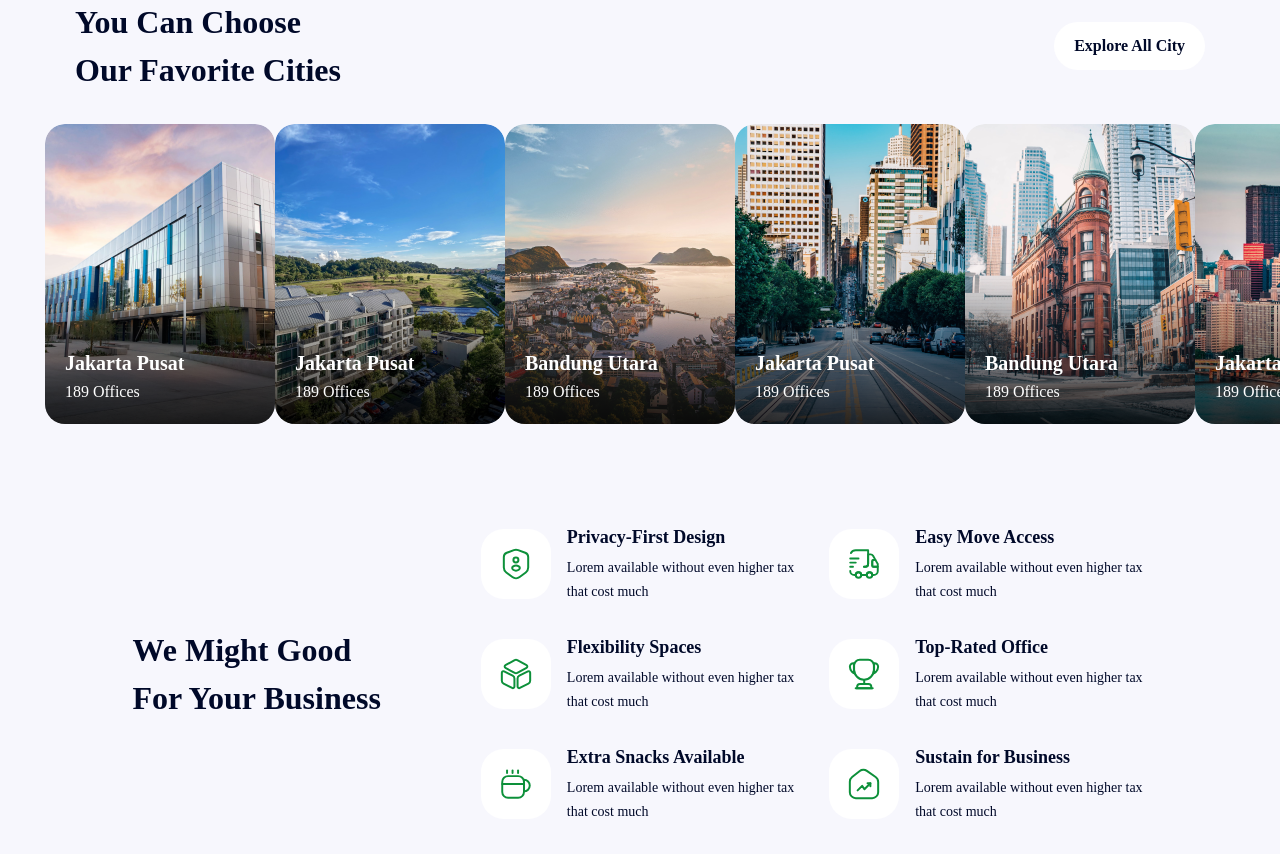
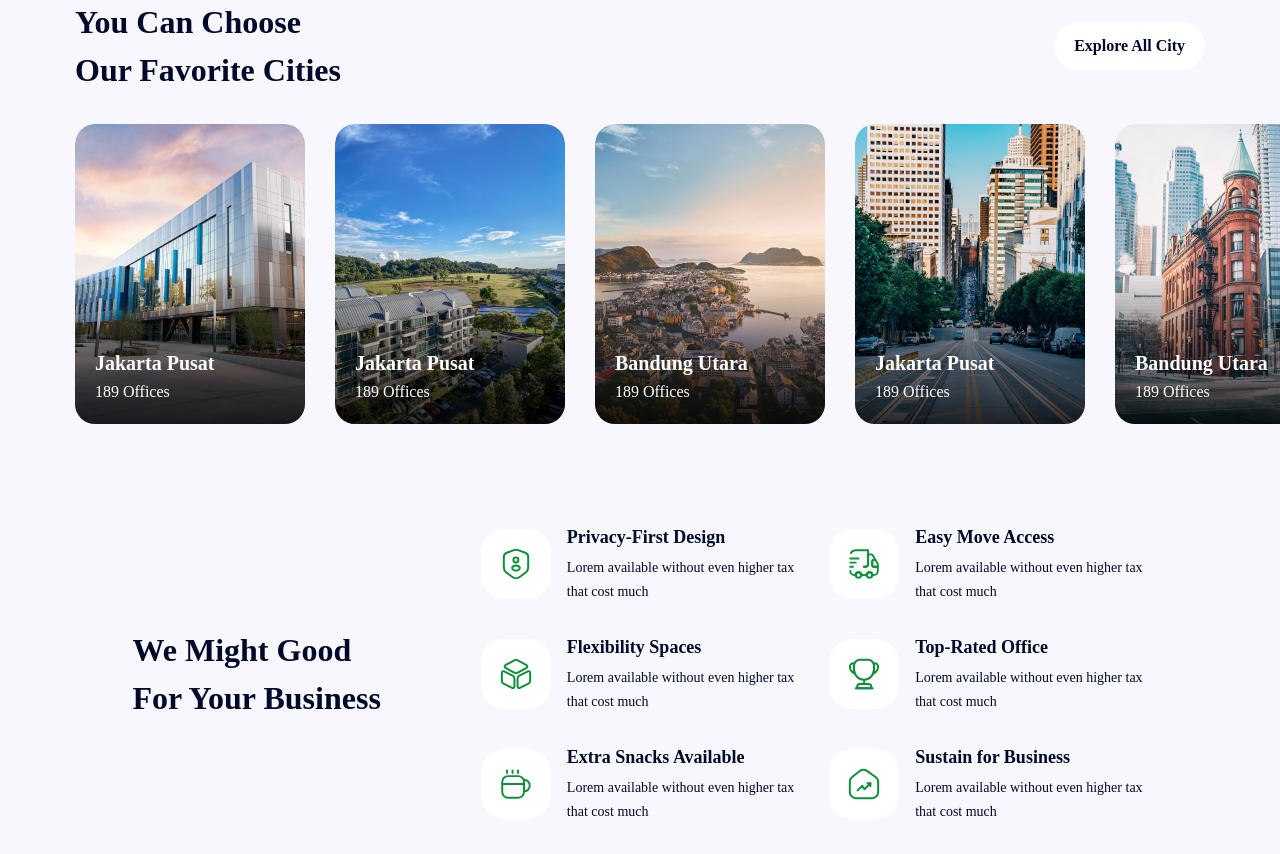
Before and after one commit to bintangnugrahaa/rent-office, a React (Vite) app in the folder frontend/: page / in a window 1280 px wide. Shown: the part 1180-2034 px from the top of the page. Built offline with nearby package versions, Linux system fonts and the light colour scheme.

Commit message:
refactor: city slider component to use Swiper for better responsiveness and smooth navigation

```diff
--- a/frontend/src/pages/Browse.tsx
+++ b/frontend/src/pages/Browse.tsx
@@ -1,3 +1,5 @@
+import { Swiper, SwiperSlide } from "swiper/react";
+
 export default function Browse() {
   return (
     <>
@@ -113,7 +115,10 @@ export default function Browse() {
               alt="clients logo"
             />
             <img src="/assets/images/logos/Facebook 7.svg" alt="clients logo" />
-            <img src="/assets/images/logos/Microsoft 6.svg" alt="clients logo" />
+            <img
+              src="/assets/images/logos/Microsoft 6.svg"
+              alt="clients logo"
+            />
           </div>
           <div className="flex justify-center gap-[50px]">
             <div className="flex flex-col gap-[2px] text-center">
@@ -164,7 +169,14 @@ export default function Browse() {
         </div>
         <div className="swiper w-full">
           <div className="swiper-wrapper">
-            <div className="swiper-slide !w-fit first-of-type:pl-[calc((100%-1130px-60px)/2)] last-of-type:pr-[calc((100%-1130px-60px)/2)]">
+            <Swiper
+              direction="horizontal"
+              spaceBetween={30}
+              slidesPerView="auto"
+              slidesOffsetAfter={30}
+              slidesOffsetBefore={30}
+            >
+              <SwiperSlide className="!w-fit first-of-type:pl-[calc((100%-1130px-60px)/2)] last-of-type:pr-[calc((100%-1130px-60px)/2)]">
                 <a href="city-details.html" className="card">
                   <div className="relative flex shrink-0 w-[230px] h-[300px] rounded-[20px] overflow-hidden">
                     <div className="relative flex flex-col justify-end w-full h-full p-5 gap-[2px] bg-[linear-gradient(180deg,_rgba(0,0,0,0)_49.87%,_rgba(0,0,0,0.8)_100%)] z-10">
@@ -180,8 +192,8 @@ export default function Browse() {
                     />
                   </div>
                 </a>
-            </div>
-            <div className="swiper-slide !w-fit first-of-type:pl-[calc((100%-1130px-60px)/2)] last-of-type:pr-[calc((100%-1130px-60px)/2)]">
+              </SwiperSlide>
+              <SwiperSlide className="!w-fit first-of-type:pl-[calc((100%-1130px-60px)/2)] last-of-type:pr-[calc((100%-1130px-60px)/2)]">
                 <a href="city-details.html" className="card">
                   <div className="relative flex shrink-0 w-[230px] h-[300px] rounded-[20px] overflow-hidden">
                     <div className="relative flex flex-col justify-end w-full h-full p-5 gap-[2px] bg-[linear-gradient(180deg,_rgba(0,0,0,0)_49.87%,_rgba(0,0,0,0.8)_100%)] z-10">
@@ -197,8 +209,8 @@ export default function Browse() {
                     />
                   </div>
                 </a>
-            </div>
-            <div className="swiper-slide !w-fit first-of-type:pl-[calc((100%-1130px-60px)/2)] last-of-type:pr-[calc((100%-1130px-60px)/2)]">
+              </SwiperSlide>
+              <SwiperSlide className="!w-fit first-of-type:pl-[calc((100%-1130px-60px)/2)] last-of-type:pr-[calc((100%-1130px-60px)/2)]">
                 <a href="city-details.html" className="card">
                   <div className="relative flex shrink-0 w-[230px] h-[300px] rounded-[20px] overflow-hidden">
                     <div className="relative flex flex-col justify-end w-full h-full p-5 gap-[2px] bg-[linear-gradient(180deg,_rgba(0,0,0,0)_49.87%,_rgba(0,0,0,0.8)_100%)] z-10">
@@ -214,8 +226,8 @@ export default function Browse() {
                     />
                   </div>
                 </a>
-            </div>
-            <div className="swiper-slide !w-fit first-of-type:pl-[calc((100%-1130px-60px)/2)] last-of-type:pr-[calc((100%-1130px-60px)/2)]">
+              </SwiperSlide>
+              <SwiperSlide className="!w-fit first-of-type:pl-[calc((100%-1130px-60px)/2)] last-of-type:pr-[calc((100%-1130px-60px)/2)]">
                 <a href="city-details.html" className="card">
                   <div className="relative flex shrink-0 w-[230px] h-[300px] rounded-[20px] overflow-hidden">
                     <div className="relative flex flex-col justify-end w-full h-full p-5 gap-[2px] bg-[linear-gradient(180deg,_rgba(0,0,0,0)_49.87%,_rgba(0,0,0,0.8)_100%)] z-10">
@@ -231,8 +243,8 @@ export default function Browse() {
                     />
                   </div>
                 </a>
-            </div>
-            <div className="swiper-slide !w-fit first-of-type:pl-[calc((100%-1130px-60px)/2)] last-of-type:pr-[calc((100%-1130px-60px)/2)]">
+              </SwiperSlide>
+              <SwiperSlide className="!w-fit first-of-type:pl-[calc((100%-1130px-60px)/2)] last-of-type:pr-[calc((100%-1130px-60px)/2)]">
                 <a href="city-details.html" className="card">
                   <div className="relative flex shrink-0 w-[230px] h-[300px] rounded-[20px] overflow-hidden">
                     <div className="relative flex flex-col justify-end w-full h-full p-5 gap-[2px] bg-[linear-gradient(180deg,_rgba(0,0,0,0)_49.87%,_rgba(0,0,0,0.8)_100%)] z-10">
@@ -248,8 +260,8 @@ export default function Browse() {
                     />
                   </div>
                 </a>
-            </div>
-            <div className="swiper-slide !w-fit first-of-type:pl-[calc((100%-1130px-60px)/2)] last-of-type:pr-[calc((100%-1130px-60px)/2)]">
+              </SwiperSlide>
+              <SwiperSlide className="!w-fit first-of-type:pl-[calc((100%-1130px-60px)/2)] last-of-type:pr-[calc((100%-1130px-60px)/2)]">
                 <a href="city-details.html" className="card">
                   <div className="relative flex shrink-0 w-[230px] h-[300px] rounded-[20px] overflow-hidden">
                     <div className="relative flex flex-col justify-end w-full h-full p-5 gap-[2px] bg-[linear-gradient(180deg,_rgba(0,0,0,0)_49.87%,_rgba(0,0,0,0.8)_100%)] z-10">
@@ -265,8 +277,8 @@ export default function Browse() {
                     />
                   </div>
                 </a>
-            </div>
-            <div className="swiper-slide !w-fit first-of-type:pl-[calc((100%-1130px-60px)/2)] last-of-type:pr-[calc((100%-1130px-60px)/2)]">
+              </SwiperSlide>
+              <SwiperSlide className="!w-fit first-of-type:pl-[calc((100%-1130px-60px)/2)] last-of-type:pr-[calc((100%-1130px-60px)/2)]">
                 <a href="city-details.html" className="card">
                   <div className="relative flex shrink-0 w-[230px] h-[300px] rounded-[20px] overflow-hidden">
                     <div className="relative flex flex-col justify-end w-full h-full p-5 gap-[2px] bg-[linear-gradient(180deg,_rgba(0,0,0,0)_49.87%,_rgba(0,0,0,0.8)_100%)] z-10">
@@ -282,7 +294,8 @@ export default function Browse() {
                     />
                   </div>
                 </a>
-            </div>
+              </SwiperSlide>
+            </Swiper>
           </div>
         </div>
       </section>
```
Lines whose indentation alone changed are shown as unchanged.
